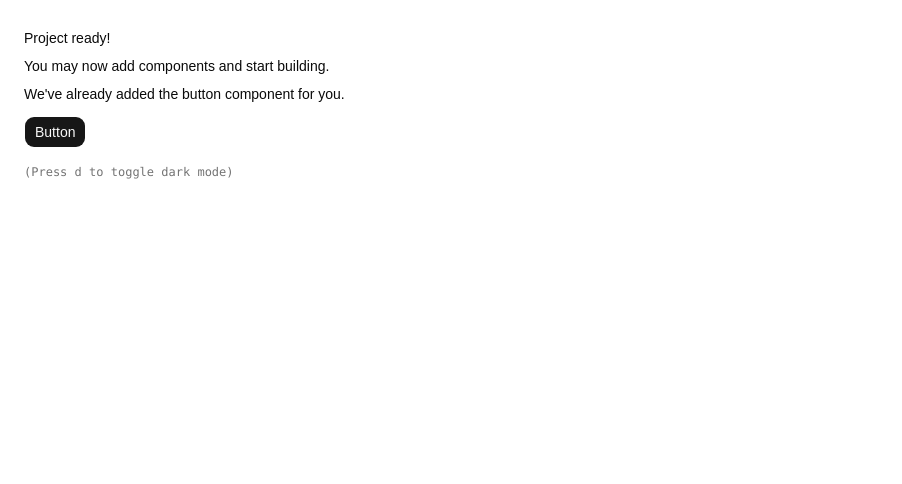
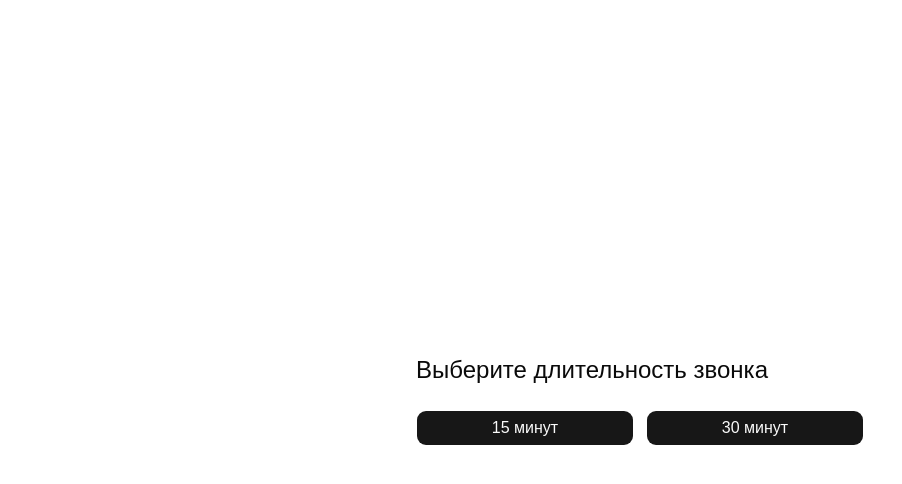
Before and after one commit to mmurzin/ai-for-developers-project-386, a React (Vite) app in the folder frontend/: page / in a window 1280 px wide. Shown: the top 484 px of the page, without its empty margins (0-902 px from the left). Built offline with nearby package versions, Linux system fonts and the light colour scheme.

Commit message:
feat(frontend): add duration choice home page with booking stub route

```diff
--- a/frontend/package.json
+++ b/frontend/package.json
@@ -21,6 +21,7 @@
     "radix-ui": "^1.8.1",
     "react": "^19.3.1",
     "react-dom": "^19.3.1",
+    "react-router": "^8.5.1",
     "shadcn": "^4.23.0",
     "tailwindcss": "^4",
     "tw-animate-css": "^1.4.0"
--- a/frontend/src/App.tsx
+++ b/frontend/src/App.tsx
@@ -1,20 +1,15 @@
-import { Button } from "@/components/ui/button"
+import { Navigate, Route, Routes } from "react-router"
+
+import { Booking } from "@/pages/booking"
+import { Home } from "@/pages/home"
 
 export function App() {
   return (
-    <div className="flex min-h-svh p-6">
-      <div className="flex max-w-md min-w-0 flex-col gap-4 text-sm leading-loose">
-        <div>
-          <h1 className="font-medium">Project ready!</h1>
-          <p>You may now add components and start building.</p>
-          <p>We&apos;ve already added the button component for you.</p>
-          <Button className="mt-2">Button</Button>
-        </div>
-        <div className="font-mono text-xs text-muted-foreground">
-          (Press <kbd>d</kbd> to toggle dark mode)
-        </div>
-      </div>
-    </div>
+    <Routes>
+      <Route path="/" element={<Home />} />
+      <Route path="/booking/:duration" element={<Booking />} />
+      <Route path="*" element={<Navigate to="/" replace />} />
+    </Routes>
   )
 }
 
--- /dev/null
+++ b/frontend/src/lib/duration.ts
@@ -0,0 +1,9 @@
+export const DURATIONS = [15, 30] as const
+
+export type Duration = (typeof DURATIONS)[number]
+
+export function parseDuration(value: string): Duration | null {
+  const parsed = Number(value)
+
+  return (DURATIONS as readonly number[]).includes(parsed) ? (parsed as Duration) : null
+}
--- a/frontend/src/main.tsx
+++ b/frontend/src/main.tsx
@@ -1,5 +1,6 @@
 import { StrictMode } from "react"
 import { createRoot } from "react-dom/client"
+import { BrowserRouter } from "react-router"
 
 import "./index.css"
 import App from "./App.tsx"
@@ -8,7 +9,9 @@ import { ThemeProvider } from "@/components/theme-provider.tsx"
 createRoot(document.getElementById("root")!).render(
   <StrictMode>
     <ThemeProvider>
-      <App />
+      <BrowserRouter>
+        <App />
+      </BrowserRouter>
     </ThemeProvider>
   </StrictMode>
 )
--- /dev/null
+++ b/frontend/src/pages/booking.tsx
@@ -0,0 +1,25 @@
+import { Link, Navigate, useParams } from "react-router"
+
+import { Button } from "@/components/ui/button"
+import { parseDuration } from "@/lib/duration"
+
+export function Booking() {
+  const { duration } = useParams()
+  const parsed = parseDuration(duration ?? "")
+
+  if (parsed === null) {
+    return <Navigate to="/" replace />
+  }
+
+  return (
+    <div className="flex min-h-svh items-center justify-center p-6">
+      <div className="flex w-full max-w-md flex-col gap-6">
+        <h1 className="text-2xl font-medium">Страница в разработке</h1>
+        <p>Вы выбрали звонок на {parsed} минут</p>
+        <Button asChild variant="outline" className="self-start">
+          <Link to="/">Назад</Link>
+        </Button>
+      </div>
+    </div>
+  )
+}
--- /dev/null
+++ b/frontend/src/pages/home.tsx
@@ -0,0 +1,21 @@
+import { Link } from "react-router"
+
+import { Button } from "@/components/ui/button"
+import { DURATIONS } from "@/lib/duration"
+
+export function Home() {
+  return (
+    <div className="flex min-h-svh items-center justify-center p-6">
+      <div className="flex w-full max-w-md flex-col gap-6">
+        <h1 className="text-2xl font-medium">Выберите длительность звонка</h1>
+        <div className="flex gap-3">
+          {DURATIONS.map((duration) => (
+            <Button key={duration} asChild size="lg" className="flex-1 text-base">
+              <Link to={`/booking/${duration}`}>{duration} минут</Link>
+            </Button>
+          ))}
+        </div>
+      </div>
+    </div>
+  )
+}
--- a/frontend/src/test/setup.ts
+++ b/frontend/src/test/setup.ts
@@ -1 +1,8 @@
 import "@testing-library/jest-dom/vitest"
+
+import { cleanup } from "@testing-library/react"
+import { afterEach } from "vitest"
+
+afterEach(() => {
+  cleanup()
+})
```
Also changed, not shown: 2 other files (tests, documents, lock files or other folders).
